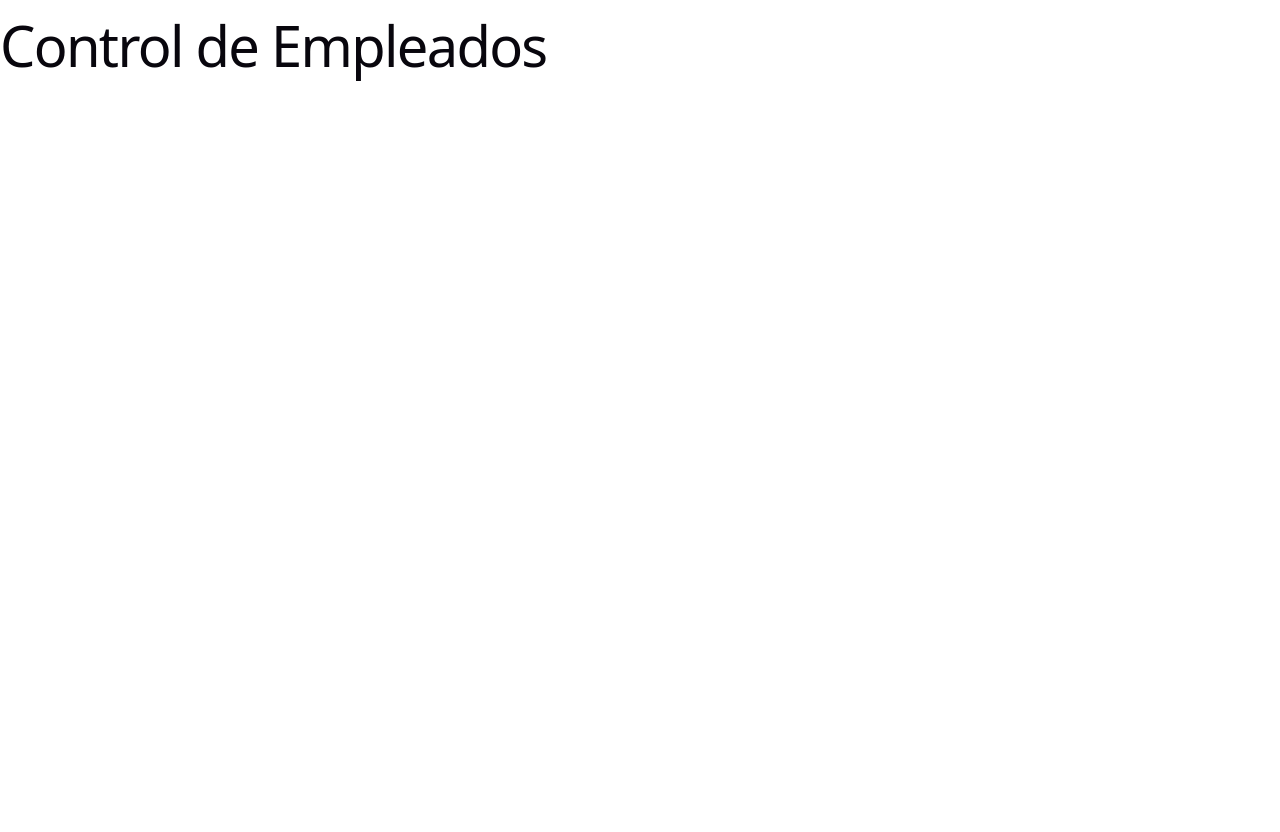
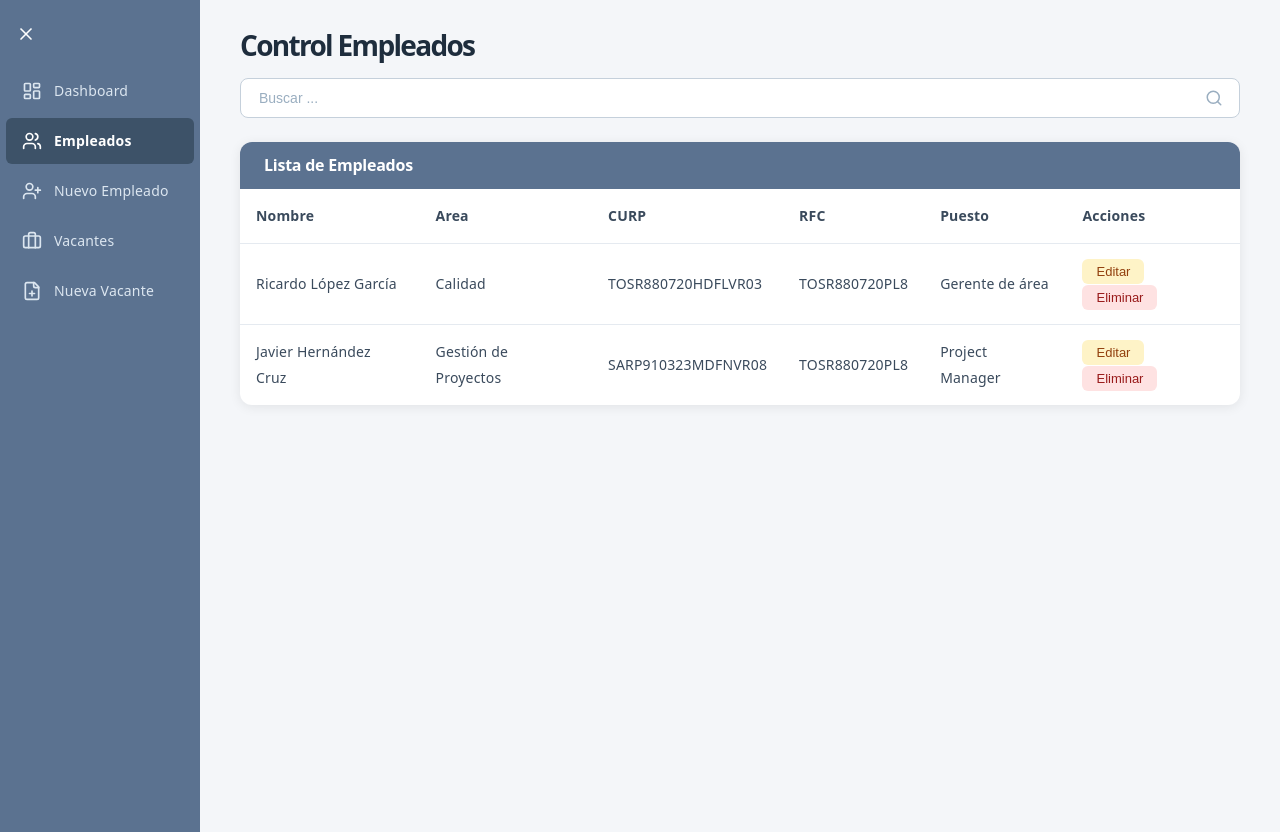
Before and after one commit to gerardoChacon/app-seleccion-altosMandos, a React app in the folder frontend/: page /empleados in a window 1280 px wide. Before the commit the page ends 800 px from the top, so only its background shows below. Built offline with nearby package versions, Linux system fonts and the light colour scheme; the HTML template or start-up script is replaced by a standard one.

Commit message:
feature: frontend/empcontroller

```diff
--- a/frontend/src/pages/ControlEmpleadosPage.jsx
+++ b/frontend/src/pages/ControlEmpleadosPage.jsx
@@ -1,3 +1,71 @@
+import { useState } from "react";
+import { Search } from "lucide-react";
+import Sidebar from "../components/Sidebar";
+import styles from "./ControlEmpleadosPage.module.css";
+
+const empleadosEjemplo = [
+  { id: 1, nombre: "Ricardo López García",  area: "Calidad",              curp: "TOSR880720HDFLVR03", rfc: "TOSR880720PL8", puesto: "Gerente de área" },
+  { id: 2, nombre: "Javier Hernández Cruz", area: "Gestión de Proyectos", curp: "SARP910323MDFNVR08", rfc: "TOSR880720PL8", puesto: "Project Manager"  },
+];
+
 export default function ControlEmpleadosPage() {
-  return <h1>Control de Empleados</h1>;
+  const [busqueda, setBusqueda] = useState("");
+
+  const empleadosFiltrados = empleadosEjemplo.filter((e) =>
+    e.nombre.toLowerCase().includes(busqueda.toLowerCase())
+  );
+
+  return (
+    <div className={styles.layout}>
+      <Sidebar />
+
+      <main className={styles.content}>
+        <h1 className={styles.pageTitle}>Control Empleados</h1>
+
+        <div className={styles.searchBar}>
+          <input
+            type="text"
+            placeholder="Buscar ..."
+            value={busqueda}
+            onChange={(e) => setBusqueda(e.target.value)}
+          />
+          <Search size={18} />
+        </div>
+
+        <div className={styles.tableCard}>
+          <div className={styles.tableHeader}>
+            <h2>Lista de Empleados</h2>
+          </div>
+
+          <table>
+            <thead>
+              <tr>
+                <th>Nombre</th>
+                <th>Area</th>
+                <th>CURP</th>
+                <th>RFC</th>
+                <th>Puesto</th>
+                <th>Acciones</th>
+              </tr>
+            </thead>
+            <tbody>
+              {empleadosFiltrados.map((emp) => (
+                <tr key={emp.id}>
+                  <td>{emp.nombre}</td>
+                  <td>{emp.area}</td>
+                  <td>{emp.curp}</td>
+                  <td>{emp.rfc}</td>
+                  <td>{emp.puesto}</td>
+                  <td>
+                    <button className={styles.btnEdit}>Editar</button>
+                    <button className={styles.btnDelete}>Eliminar</button>
+                  </td>
+                </tr>
+              ))}
+            </tbody>
+          </table>
+        </div>
+      </main>
+    </div>
+  );
 }
--- /dev/null
+++ b/frontend/src/pages/ControlEmpleadosPage.module.css
@@ -0,0 +1,131 @@
+.layout {
+  display: flex;
+  min-height: 100vh;
+  background-color: #f4f6f9;
+}
+
+.content {
+  flex: 1;
+  padding: 32px 40px;
+  box-sizing: border-box;
+}
+
+.pageTitle {
+  font-size: 28px;
+  font-weight: 700;
+  color: #1e2d3d;
+  margin: 0 0 20px;
+}
+
+.searchBar {
+  display: flex;
+  align-items: center;
+  border: 1px solid #c5d0db;
+  border-radius: 8px;
+  padding: 10px 16px;
+  background: #ffffff;
+  gap: 10px;
+  margin-bottom: 24px;
+}
+
+.searchBar input {
+  border: none;
+  outline: none;
+  font-size: 14px;
+  color: #3a4a5c;
+  flex: 1;
+  background: transparent;
+}
+
+.searchBar input::placeholder {
+  color: #9aaec0;
+}
+
+.searchBar svg {
+  color: #9aaec0;
+}
+
+.tableCard {
+  background: #ffffff;
+  border-radius: 12px;
+  overflow: hidden;
+  box-shadow: 0 2px 12px rgba(0, 0, 0, 0.08);
+}
+
+.tableHeader {
+  background-color: #5b7290;
+  padding: 14px 24px;
+}
+
+.tableHeader h2 {
+  margin: 0;
+  font-size: 16px;
+  font-weight: 600;
+  color: #ffffff;
+}
+
+table {
+  width: 100%;
+  border-collapse: collapse;
+}
+
+thead th {
+  padding: 14px 16px;
+  text-align: left;
+  font-size: 14px;
+  font-weight: 600;
+  color: #3a4a5c;
+  border-bottom: 1px solid #e5eaf0;
+}
+
+tbody tr {
+  border-bottom: 1px solid #e5eaf0;
+  transition: background-color 0.15s;
+}
+
+tbody tr:last-child {
+  border-bottom: none;
+}
+
+tbody tr:hover {
+  background-color: #f8fafc;
+}
+
+tbody td {
+  padding: 14px 16px;
+  font-size: 14px;
+  color: #3a4a5c;
+}
+
+.btnEdit {
+  padding: 5px 14px;
+  border-radius: 6px;
+  border: none;
+  cursor: pointer;
+  font-size: 13px;
+  font-weight: 500;
+  background-color: #fef3c7;
+  color: #92400e;
+  margin-right: 6px;
+  transition: background-color 0.2s;
+}
+
+.btnEdit:hover {
+  background-color: #fde68a;
+}
+
+.btnDelete {
+  padding: 5px 14px;
+  border-radius: 6px;
+  border: none;
+  cursor: pointer;
+  font-size: 13px;
+  font-weight: 500;
+  background-color: #fee2e2;
+  color: #991b1b;
+  transition: background-color 0.2s;
+}
+
+.btnDelete:hover {
+  background-color: #fecaca;
+}
```
